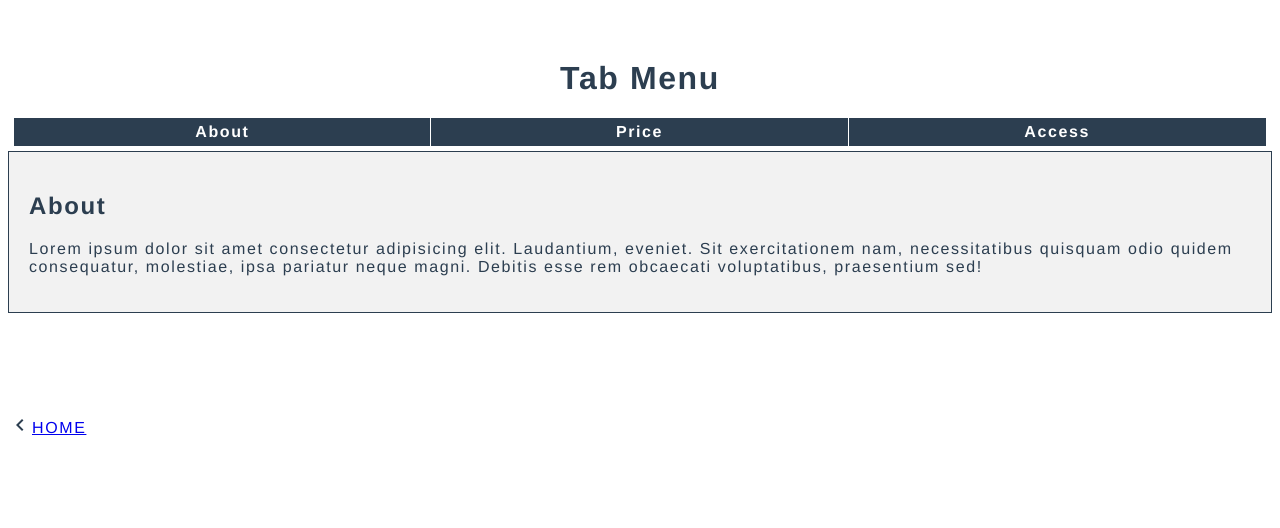
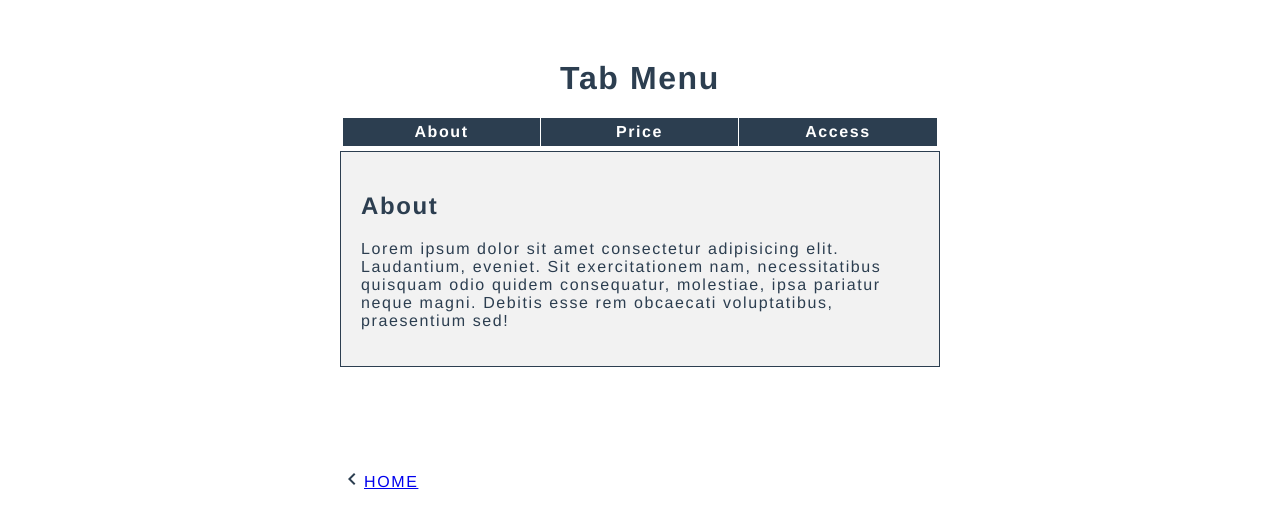
Before and after one commit to nzzzz27/vue-todolist.github.io, a Vue app: page /#/tabs in a window 1280 px wide. Shown: the top 528 px of the page. Built offline with nearby package versions, Linux system fonts and the light colour scheme.

Commit message:
added build files / modified css

```diff
--- a/src/App.vue
+++ b/src/App.vue
@@ -18,6 +18,9 @@ export default {
 ul {
   margin: 0;
   padding-left: 0;
+}
+li {
+  list-style: none;
 }
 .footer {
   margin-top: 100px;
--- a/src/pages/tabs.vue
+++ b/src/pages/tabs.vue
@@ -1,5 +1,5 @@
 <template>
-    <div>
+    <div class="l-container">
         <main>
             <h1>Tab Menu</h1>
             <ul>
```
Also changed, not shown: 13 other files (tests, documents, lock files or other folders).
